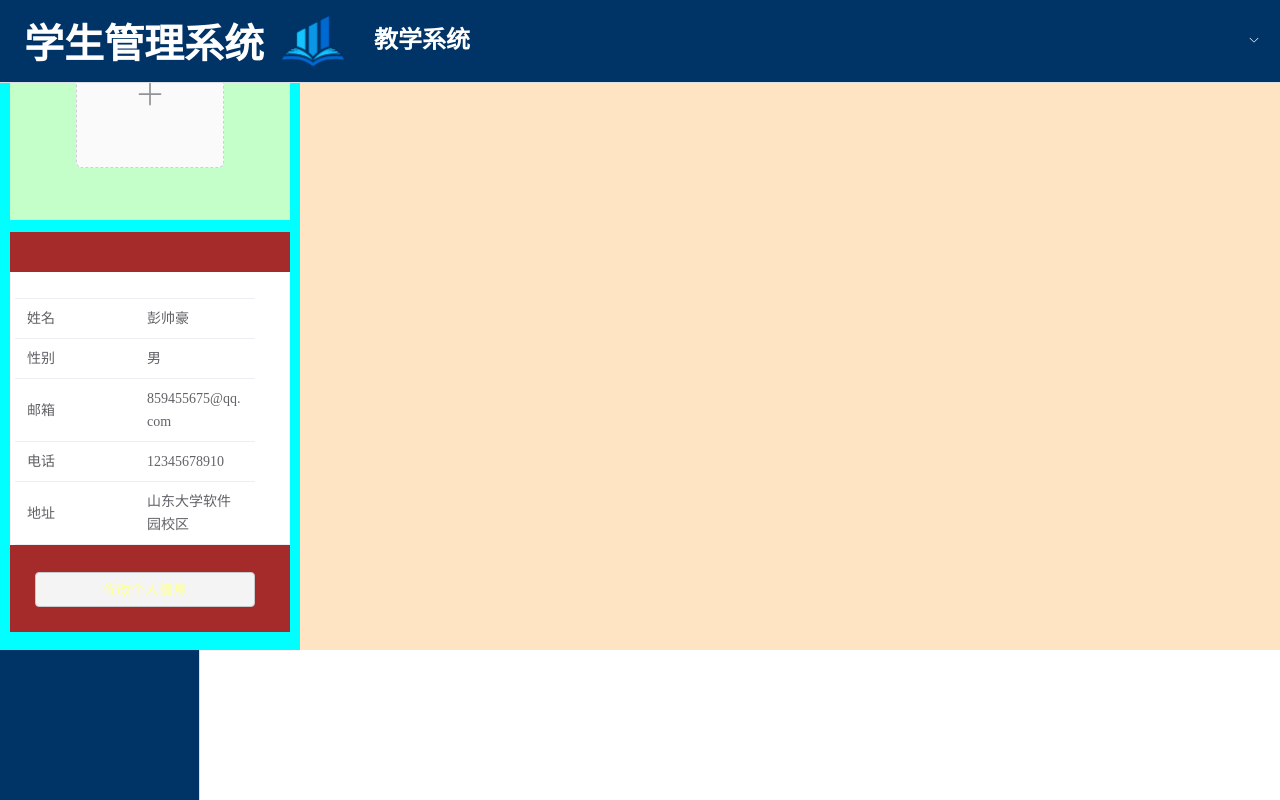
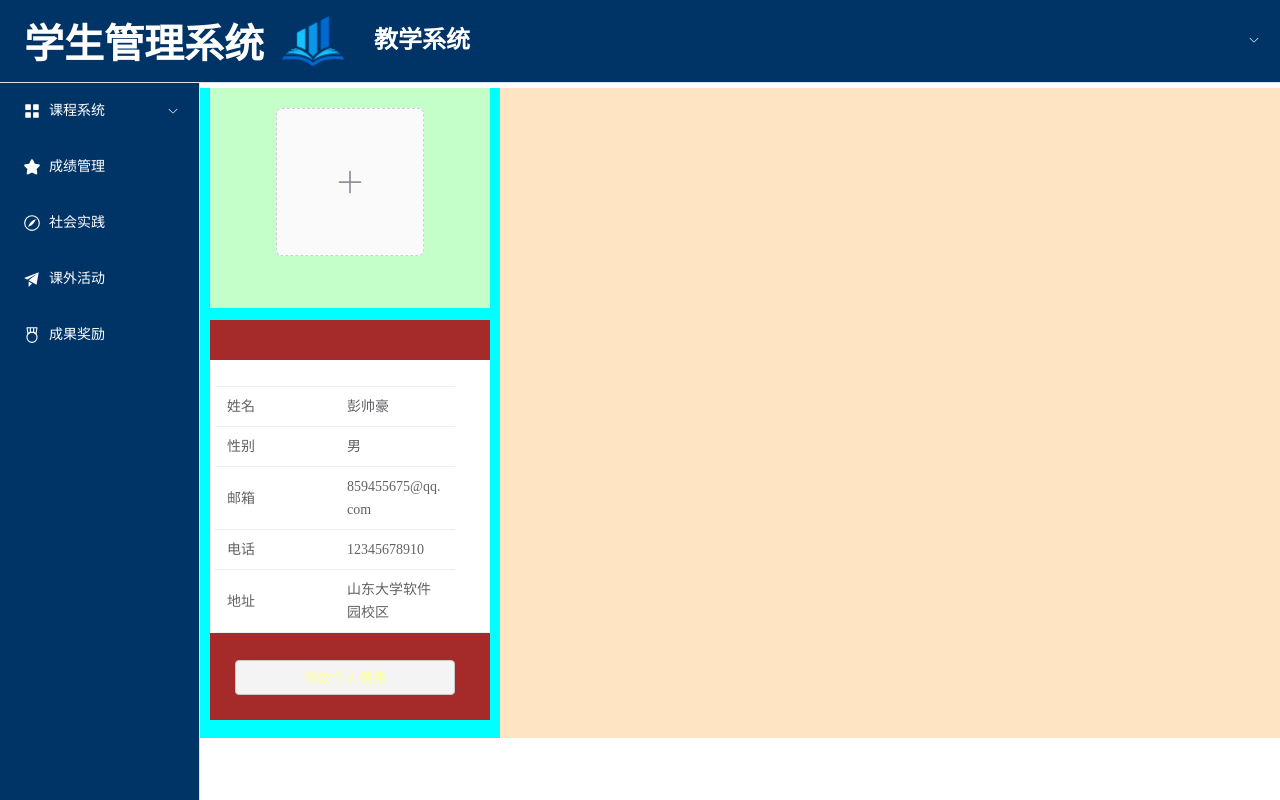
Before and after one commit to SKgtsa/course-design-2022, a Vue app in the folder front/: page /SelfInformation in a window 1280 px wide. Built offline with nearby package versions, Linux system fonts and the light colour scheme.

Commit message:
修复一个小bug

```diff
--- a/front/src/views/SelfInformation.vue
+++ b/front/src/views/SelfInformation.vue
@@ -1,4 +1,5 @@
 <template>
+  <div class="content">
     <div class="selfInformationPage">
       <el-container>
         <el-aside width="300px" class="aside">
@@ -22,6 +23,7 @@
 
         </el-main>
       </el-container>
+    </div>
   </div>
 </template>
 <script lang="ts" setup>
@@ -51,9 +53,11 @@ const tableData = reactive([
 ])
 </script>
 <style lang="scss" scoped>
+.content{
+  padding-top: 88px;
+  padding-left: 200px;
   .selfInformationPage {
     position: relative;
-
     .aside {
       position: absolute;
       background-color: aqua;
@@ -105,4 +109,6 @@ const tableData = reactive([
       height: 650px;
     }
   }
+}
+
 </style>
```
Lines whose indentation alone changed are shown as unchanged.
